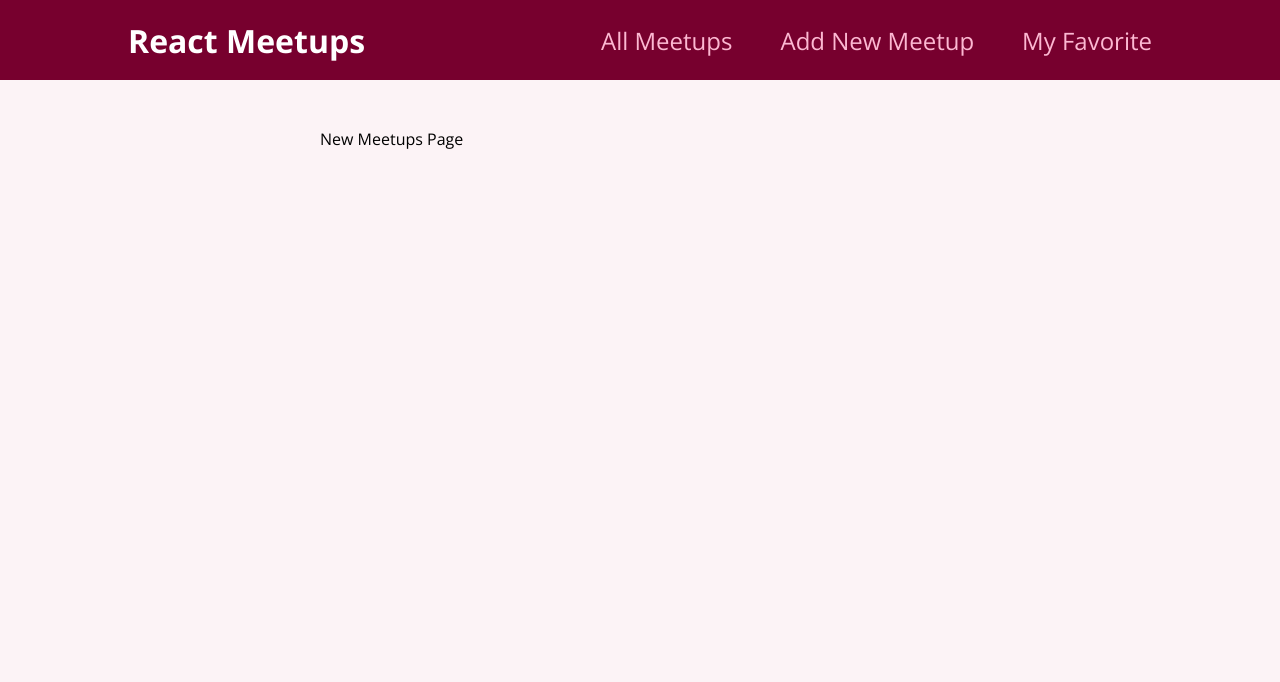
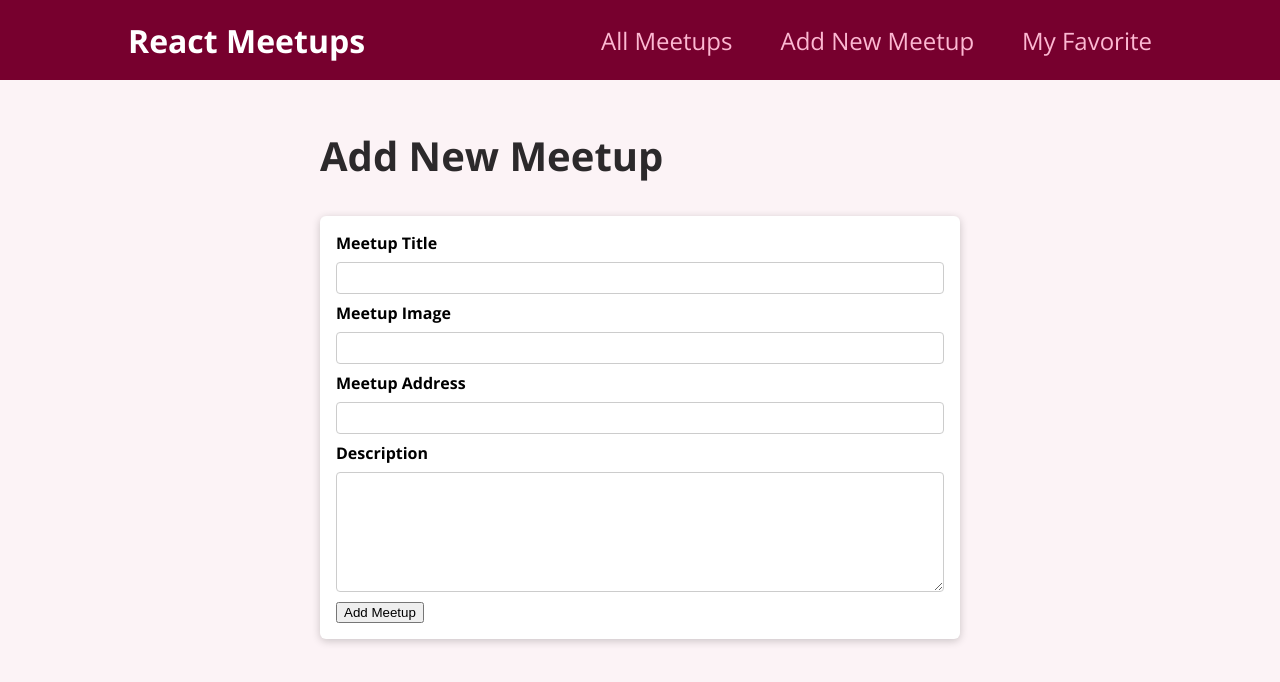
Before and after one commit to hazirahkassim/learn-react, a React (Create React App) app: page /new-meetup in a window 1280 px wide. Shown: the top 682 px of the page. Built offline with nearby package versions, Linux system fonts and the light colour scheme.

Commit message:
adding a form

```diff
--- /dev/null
+++ b/src/components/meetups/NewMeetupForm.js
@@ -0,0 +1,29 @@
+import Card from '../ui/Card';
+import classes from './NewMeetupForm.module.css';
+function NewMeetupForm() {
+    return <Card>
+        <form className={classes.form}>
+            <div className={classes.control}>
+                <label htmlFor='title'>Meetup Title</label>
+                <input type="text" required id='title'/>
+            </div>
+            <div className={classes.control}>
+                <label htmlFor='image'>Meetup Image</label>
+                <input type="url" required id='image'/>
+            </div>
+            <div className={classes.control}>
+                <label htmlFor='address'>Meetup Address</label>
+                <input type="text" required id='address'/>
+            </div>
+            <div className={classes.control}>
+                <label htmlFor='description'>Description</label>
+                <textarea id="description" required rows='5'></textarea>
+            </div>
+            <div className={classes.action}>
+                <button>Add Meetup</button>
+            </div>
+        </form>
+    </Card>
+}
+
+export default NewMeetupForm;
--- /dev/null
+++ b/src/components/meetups/NewMeetupForm.module.css
@@ -0,0 +1,45 @@
+.form {
+    padding: 1rem;
+  }
+
+  .control {
+    margin-bottom: 0.5rem;
+  }
+
+  .control label {
+    display: block;
+    font-weight: bold;
+    margin-bottom: 0.5rem;
+  }
+
+  .control input,
+  .control textarea {
+    display: block;
+    font: inherit;
+    border-radius: 4px;
+    border: 1px solid #ccc;
+    padding: 0.25rem;
+    width: 100%;
+  }
+
+  .actions {
+    margin-top: 1rem;
+    text-align: right;
+  }
+
+  .actions button {
+    font: inherit;
+    cursor: pointer;
+    background-color: #77002e;
+    color: white;
+    padding: 0.5rem 1.5rem;
+    border: 1px solid #77002e;
+    border-radius: 4px;
+    font-weight: bold;
+  }
+
+  .actions button:hover,
+  .actions button:active {
+    background-color: #a50e48;
+    border-color: #a50e48;
+  }
--- a/src/pages/NewMeetup.js
+++ b/src/pages/NewMeetup.js
@@ -1,5 +1,10 @@
+import NewMeetupForm from "../components/meetups/NewMeetupForm";
+
 function NewMeetupPage() {
-    return <div>New Meetups Page</div>;
+    return <section>
+      <h1> Add New Meetup</h1>
+      <NewMeetupForm/>
+    </section>;
   }
 
   export default NewMeetupPage;
```
Also changed, not shown: 1 other file (tests, documents, lock files or other folders).
